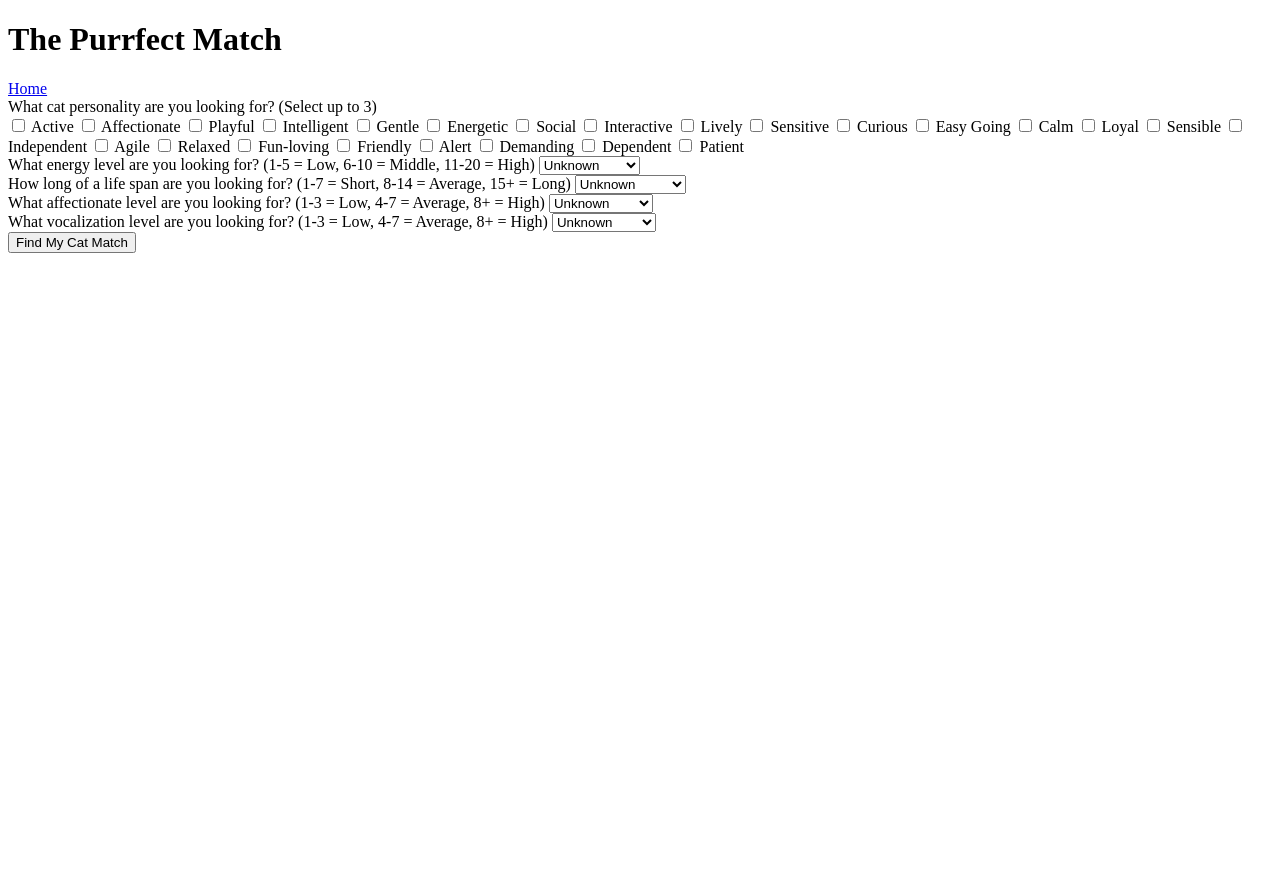
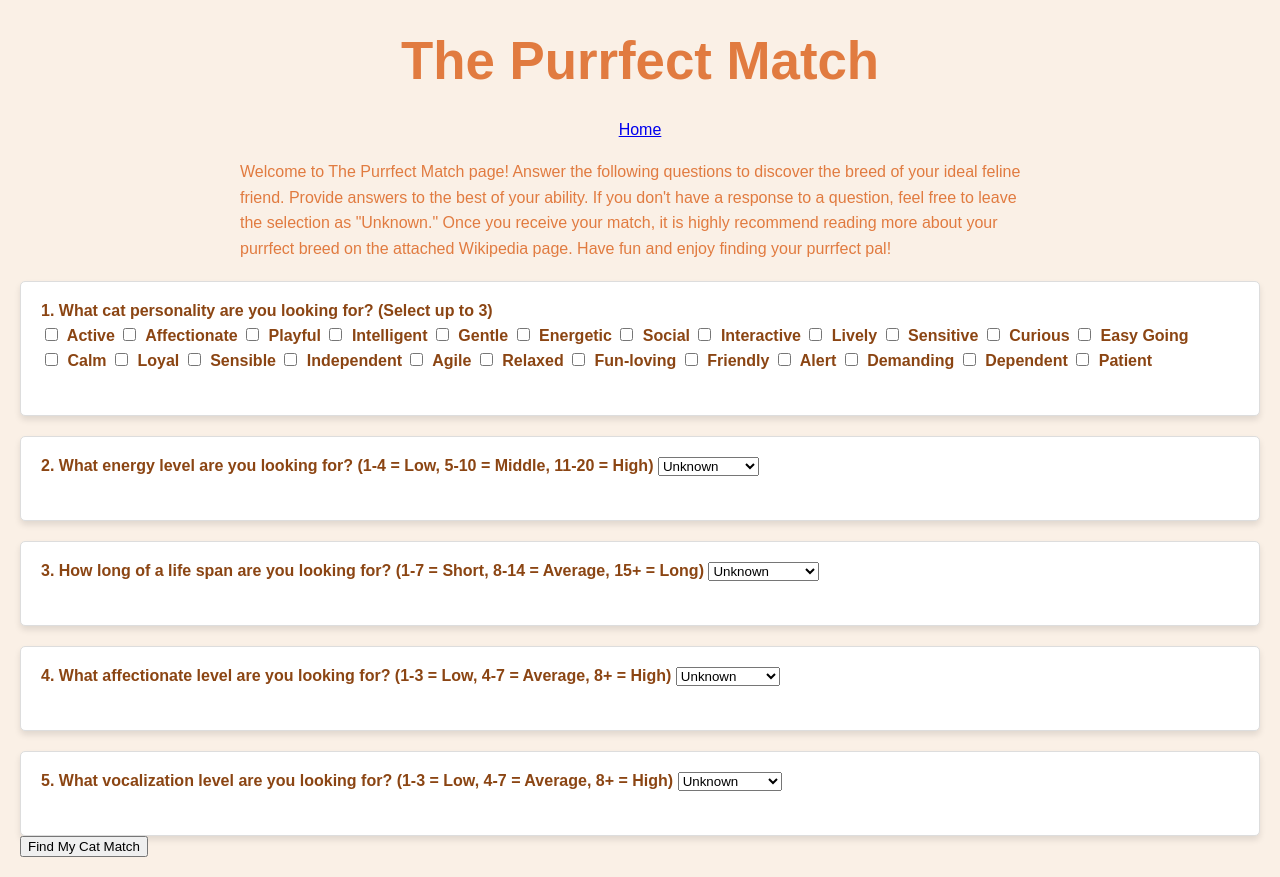
Before and after one commit to VyTuongVo/CTD_PreWork, a plain HTML site: page meet_the_breeds/MTB_home.html in a window 1280 px wide. Before the commit the page ends 800 px from the top, so only its background shows below. Drawn offline with Linux system fonts and the light colour scheme.

Commit message:
I forgot to commit. I remember everything is set. All I need is to clean up codes

```diff
--- a/cat_gallery/CG_style.css
+++ b/cat_gallery/CG_style.css
@@ -1,8 +1,15 @@
 body {
     font-family: Arial, sans-serif;
     text-align: center;
-    color: #F4A460; /* text color */
+    color: #E17B40; /* text color */
     background-color: #FAF0E6; /* background color */
+}
+
+h1{
+    margin: 0;
+    padding: 10px 0;
+    text-align: center;
+    font-size: 3.3em;
 }
 
 .maincontent {
@@ -46,8 +53,8 @@ body {
 }
 
 .refresh-button {
-    position: absolute; /* Ensures the button is positioned relative to the container */
-    top: 60px;
+    position:fixed; /* Ensures the button is positioned relative to the container */
+    top: 90px;
     right: 200px;
     padding: 10px 20px;
     font-size: 1em;
@@ -72,12 +79,8 @@ body {
 }
 
 .home-tab {
-    color: #D2B48C;
-    position: absolute; /* Assuming you want it positioned absolutely */
-    top: 60px;
-    left: 300px; /* Added 'px' unit */
-    text-decoration: none; /* Removes underline */
-    font-weight: bold; /* Optional: makes the link bold */
+    text-align: center;
+    margin: 20px 0; /* Add space above and below the home link */
 }
 
 .home-tab a:hover {
--- a/meet_the_breeds/MTB_home.html
+++ b/meet_the_breeds/MTB_home.html
@@ -15,9 +15,13 @@
         <a href="../my_project.html">Home</a>
     </nav>
 
+    <p class="page-description">
+        Welcome to The Purrfect Match page! Answer the following questions to discover the breed of your ideal feline friend. Provide answers to the best of your ability. If you don't have a response to a question, feel free to leave the selection as "Unknown." Once you receive your match, it is highly recommend reading more about your purrfect breed on the attached Wikipedia page. Have fun and enjoy finding your purrfect pal!
+    </p>
+
     <div class="survey-container">
         <div class="question">
-            <label>What cat personality are you looking for? (Select up to 3)</label>
+            <label>1. What cat personality are you looking for? (Select up to 3)</label>
             <div id="personality-options">
                 <label><input type="checkbox" value="Active" class="personality-checkbox"> Active</label>
                 <label><input type="checkbox" value="Affectionate" class="personality-checkbox"> Affectionate</label>
@@ -50,11 +54,11 @@
     <!-- Energy Level -->
     <div class="survey-container">
         <div class="question">
-            <label for="energy-level">What energy level are you looking for? (1-5 = Low, 6-10 = Middle, 11-20 = High)</label>
+            <label for="energy-level">2. What energy level are you looking for? (1-4 = Low, 5-10 = Middle, 11-20 = High)</label>
             <select id="energy-level">
                 <option value="">Unknown</option>
-                <option value="low">Low (1-5)</option>
-                <option value="middle">Middle (6-10)</option>
+                <option value="low">Low (1-4)</option>
+                <option value="middle">Middle (5-10)</option>
                 <option value="high">High (11-20)</option>
             </select>
         </div>
@@ -63,7 +67,7 @@
     <!-- Life Span -->
     <div class="survey-container">
         <div class="question">
-            <label for="life_span">How long of a life span are you looking for? (1-7 = Short, 8-14 = Average, 15+ = Long)</label>
+            <label for="life_span">3. How long of a life span are you looking for? (1-7 = Short, 8-14 = Average, 15+ = Long)</label>
             <select id="life_span">
                 <option value="">Unknown</option>
                 <option value="short">Short (1-7)</option>
@@ -76,7 +80,7 @@
     <!-- Affection Level -->
     <div class="survey-container">
         <div class="question">
-            <label for="Affectionate">What affectionate level are you looking for? (1-3 = Low, 4-7 = Average, 8+ = High)</label>
+            <label for="Affectionate">4. What affectionate level are you looking for? (1-3 = Low, 4-7 = Average, 8+ = High)</label>
             <select id="Affectionate">
                 <option value="">Unknown</option>
                 <option value="low">Low (1-3)</option>
@@ -89,7 +93,7 @@
     <!-- Vocalization Level -->
     <div class="survey-container">
         <div class="question">
-            <label for="Vocalisation">What vocalization level are you looking for? (1-3 = Low, 4-7 = Average, 8+ = High)</label>
+            <label for="Vocalisation">5. What vocalization level are you looking for? (1-3 = Low, 4-7 = Average, 8+ = High)</label>
             <select id="Vocalisation">
                 <option value="">Unknown</option>
                 <option value="low">Low (1-3)</option>
--- a/meet_the_breeds/MTB_main.js
+++ b/meet_the_breeds/MTB_main.js
@@ -26,8 +26,8 @@ document.addEventListener("DOMContentLoaded", function() {
     // Function to get selected energy level range
     function getEnergyLevelRange() {
         const energyLevel = document.getElementById("energy-level").value;
-        if (energyLevel === "low") return { min: 1, max: 5 };
-        if (energyLevel === "middle") return { min: 6, max: 10 };
+        if (energyLevel === "low") return { min: 1, max: 4 };
+        if (energyLevel === "middle") return { min: 5, max: 10 };
         if (energyLevel === "high") return { min: 11, max: 20 };
         return null; // Return null if "Unknown" is selected
     }
--- a/meet_the_breeds/MTB_style.css
+++ b/meet_the_breeds/MTB_style.css
@@ -1,3 +1,55 @@
-.hidden {
-    display: none;
+body {
+    font-family: Arial, sans-serif;
+    background-color: #FAF0E6; /* Adding background color */
+    margin: 0; /* Reset default margin */
+    padding: 20px; /* Add padding around the body content */
+    color: #E17B40;
 }
+
+
+h1 {
+    margin: 0;
+    padding: 10px 0;
+    text-align: center;
+    font-size: 3.3em;
+}
+
+.page-description {
+    font-size: 1.0em;
+    margin: 15px auto; /* Add margin above and below the description */
+    color:#E17B40 ; /* Slightly darker text for readability */
+    line-height: 1.6; /* Better line spacing */
+    max-width: 800px; /* Limit width for better readability */
+    text-align: left; /* Center-align the description */
+}
+
+.home-tab {
+    text-align: center;
+    margin: 20px 0; /* Add space above and below the home link */
+}
+
+.survey-container {
+    font-family: Arial, sans-serif;
+    margin-top: 20px;
+    padding: 20px; /* Add padding inside the survey container */
+    background-color: #fff;
+    border: 1px solid #ddd;
+    border-radius: 5px;
+    box-shadow: 0px 4px 6px rgba(0, 0, 0, 0.1);
+}
+
+.question {
+    margin-bottom: 20px;
+    color: #8B4513; /* Set the question text to dark brown */
+    font-weight: bold;
+}
+
+label {
+    font-size: 1em;
+    display: inline-block;
+    margin-bottom: 5px;
+}
+
+input[type="checkbox"] {
+    margin-right: 5px;
+}
--- a/styler.css
+++ b/styler.css
@@ -1,12 +1,13 @@
 body {
     font-family: Arial, sans-serif;
     text-align: center;
-    color: #F4A460; /* text color*/
-    background-color: #FAF0E6  /*adding background color*/
+    color: saddlebrown; /* text color*/
+    background-color: #FAF0E6;  /*adding background color*/
+    font-size: 1.3em;
 }
 
 header {
-    background-color: #F4A460;
+    background-color: saddlebrown;
     padding: 10px 0; /* Reduced padding */
 }
 
@@ -20,21 +21,21 @@ header {
     margin: 0 15px;
     text-decoration: none;
     font-weight: bold;
-    color: #D2B48C; /* Tab menu color */
+    color: #E17B40; /* Tab menu color */
     border-bottom: 2px solid transparent;
     padding: 5px;
 }
 
 /* when you hover over the option, this color will appear*/
 .tab-menu a:hover {
-    border-bottom: 2px solid #D2B48C;
+    border-bottom: 2px solid #C45B1F;
 }
 
 /* This is for the cat featured thing */
 
 /* Title styling for "Today's Featured Cat" */
 .cat-title {
-    color: #8B6C42; /* Brown color */
+    color: #E17B40; /* Brown color */
     font-size: 2em;
     font-weight: bold;
     margin-top: 50px;
@@ -52,28 +53,18 @@ header {
     position: absolute;
     top: 10px;
     right: 8px;
-    width: 150px; /* Adjust the size as needed */
+    width: 180px; /* Adjust the size as needed */
     color: #8B4513; /* Set to brown */
     transition: transform 0.3s, opacity 0.3s;
-}
-
-.side-cat:hover {
-    transform: scale(1.1);
-    color: #8B4513; /* Darker brown on hover */
 }
 
 .side-cat-left {
     position: absolute;
     top: 10px;
     left: 8px;
-    width: 150px; /* Adjust the size as needed */
+    width: 180px; /* Adjust the size as needed */
     color: #8B4513; /* Set to brown */
     transition: transform 0.3s, opacity 0.3s;
-}
-
-.side-cat:hover {
-    transform: scale(1.1);
-    color: #8B4513; /* Darker brown on hover */
 }
 
 
@@ -82,28 +73,18 @@ header {
     bottom: 30px;
     right: 15px;
     width: 400px; /* Adjust the size as needed */
-    color: #8B4513; /* Brown color */
+    color: #C45B1F; /* Brown color */
     transition: transform 0.3s, opacity 0.3s;
-}
-
-.cat-paw:hover {
-    transform: scale(1.1);
-    color: #8B4513; /* Darker brown on hover */
 }
 
 
 .cat-paw-left {
     position: absolute;
-    top: 130px;
-    left: 15px;
+    top: 150px;
+    left: 60px;
     width: 400px; /* Adjust the size as needed */
-    color: #8B4513; /* Brown color */
+    color: #C45B1F; /* Brown color */
     transition: transform 0.3s, opacity 0.3s;
-}
-
-.cat-paw:hover {
-    transform: scale(1.1);
-    color: #8B4513; /* Darker brown on hover */
 }
 
 .refresh-button {
@@ -111,7 +92,7 @@ header {
     padding: 10px 20px;
     font-size: 1em;
     color: white;
-    background-color: #8B4513; /* Dark brown color */
+    background-color: #E17B40; /* Dark brown color */
     border: none;
     border-radius: 5px;
     cursor: pointer;
```
Also changed, not shown: cat_gallery/CG_home.html (+3 -2 lines), my_project.html (+1 -1 lines).
